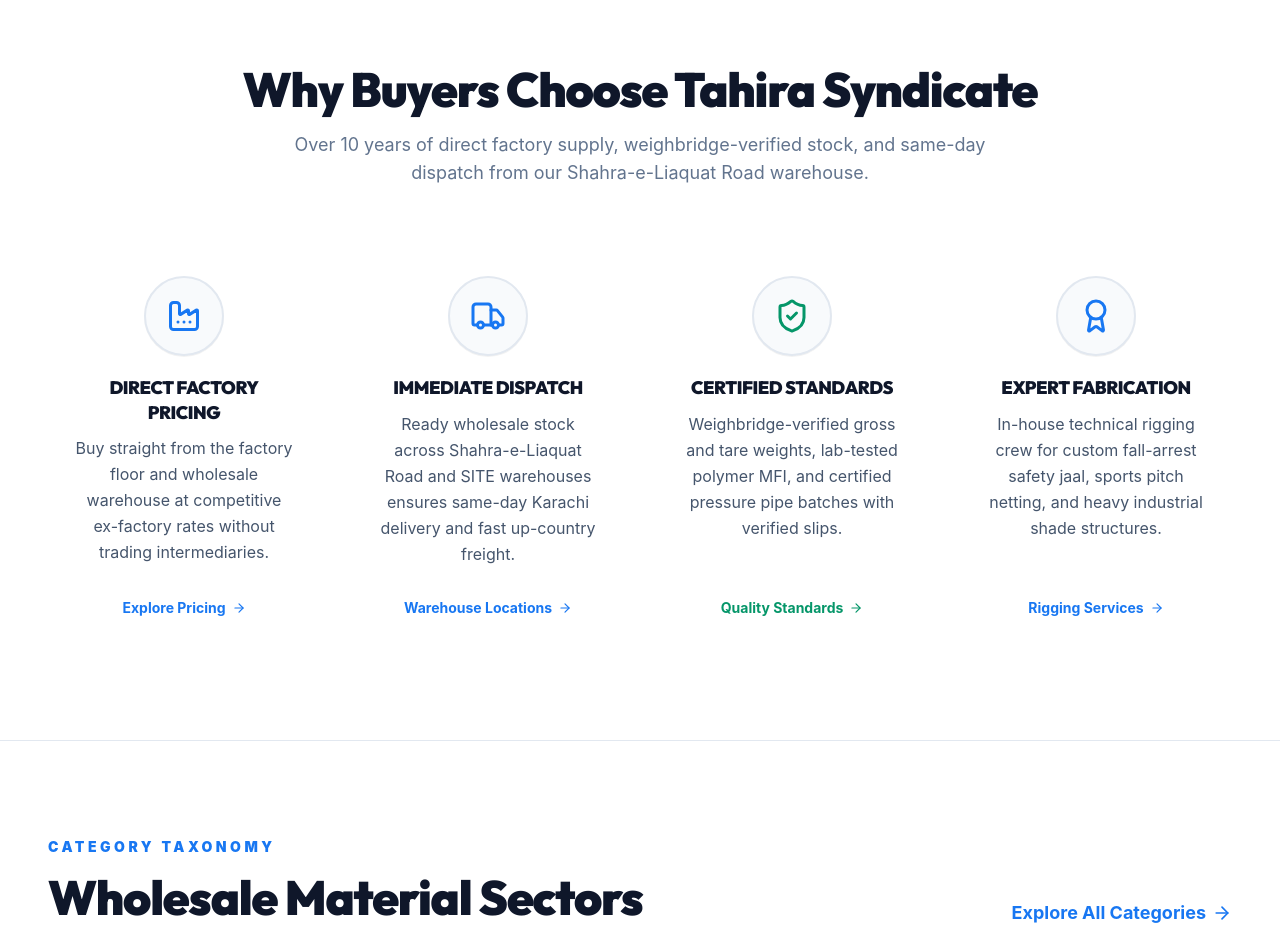
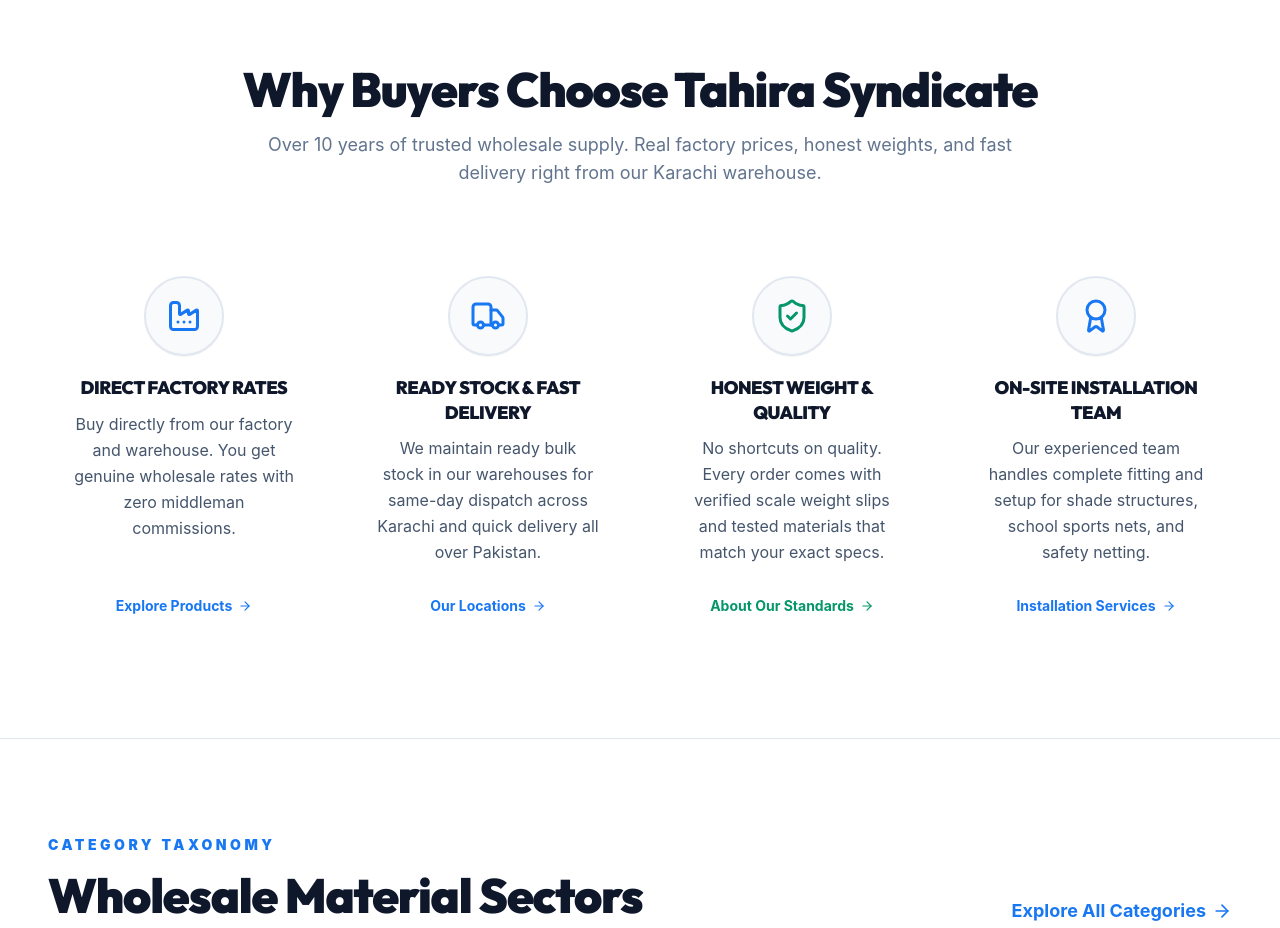
Before and after one commit to abbashasnainhabibi/Wholesales_business, a Next.js app: page / in a window 1280 px wide. Shown: the part 1560-2488 px from the top of the page. Built offline with nearby package versions, Linux system fonts and the light colour scheme; no server answers; the database is empty.

Commit message:
feat(seo): add google search console verification tag and humanize home trust pillars

```diff
--- a/app/layout.tsx
+++ b/app/layout.tsx
@@ -44,6 +44,9 @@
     ],
     shortcut: '/favicon.ico',
     apple: '/apple-touch-icon.png',
+  },
+  verification: {
+    google: 'Kt7NZ_H-hRvJ3lAUKt8c0TyF9VXleTS3Cp3KZlYcT3k',
   },
 }
 
--- a/components/wholesale-home.tsx
+++ b/components/wholesale-home.tsx
@@ -333,7 +333,7 @@
               Why Buyers Choose Tahira Syndicate
             </h2>
             <p className="mt-3 text-base sm:text-lg text-slate-500 max-w-3xl mx-auto">
-              Over 10 years of direct factory supply, weighbridge-verified stock, and same-day dispatch from our Shahra-e-Liaquat Road warehouse.
+              Over 10 years of trusted wholesale supply. Real factory prices, honest weights, and fast delivery right from our Karachi warehouse.
             </p>
 
             {/* 4-Column Feature Grid (2 per row on mobile) with Aligned Circular Badges */}
@@ -345,10 +345,10 @@
                     <Factory className="h-6 w-6 sm:h-9 sm:w-9" />
                   </div>
                   <h3 className="font-heading text-xs sm:text-base lg:text-lg font-black uppercase tracking-tight text-[#0F172A] group-hover:text-[#1877F2] transition leading-snug">
-                    Direct Factory Pricing
+                    Direct Factory Rates
                   </h3>
                   <p className="mt-1.5 sm:mt-2.5 text-xs sm:text-base text-slate-600 leading-snug sm:leading-relaxed max-w-xs">
-                    Buy straight from the factory floor and wholesale warehouse at competitive ex-factory rates without trading intermediaries.
+                    Buy directly from our factory and warehouse. You get genuine wholesale rates with zero middleman commissions.
                   </p>
                 </div>
                 <div className="mt-4 sm:mt-6 pt-1">
@@ -356,7 +356,7 @@
                     href="/products"
                     className="inline-flex items-center gap-1 sm:gap-1.5 text-[11px] sm:text-sm font-bold text-[#1877F2] hover:underline"
                   >
-                    Explore Pricing <ArrowRight className="h-3 w-3 sm:h-3.5 sm:w-3.5" />
+                    Explore Products <ArrowRight className="h-3 w-3 sm:h-3.5 sm:w-3.5" />
                   </Link>
                 </div>
               </div>
@@ -368,10 +368,10 @@
                     <Truck className="h-6 w-6 sm:h-9 sm:w-9" />
                   </div>
                   <h3 className="font-heading text-xs sm:text-base lg:text-lg font-black uppercase tracking-tight text-[#0F172A] group-hover:text-[#1877F2] transition leading-snug">
-                    Immediate Dispatch
+                    Ready Stock &amp; Fast Delivery
                   </h3>
                   <p className="mt-1.5 sm:mt-2.5 text-xs sm:text-base text-slate-600 leading-snug sm:leading-relaxed max-w-xs">
-                    Ready wholesale stock across Shahra-e-Liaquat Road and SITE warehouses ensures same-day Karachi delivery and fast up-country freight.
+                    We maintain ready bulk stock in our warehouses for same-day dispatch across Karachi and quick delivery all over Pakistan.
                   </p>
                 </div>
                 <div className="mt-4 sm:mt-6 pt-1">
@@ -379,7 +379,7 @@
                     href="/contact"
                     className="inline-flex items-center gap-1 sm:gap-1.5 text-[11px] sm:text-sm font-bold text-[#1877F2] hover:underline"
                   >
-                    Warehouse Locations <ArrowRight className="h-3 w-3 sm:h-3.5 sm:w-3.5" />
+                    Our Locations <ArrowRight className="h-3 w-3 sm:h-3.5 sm:w-3.5" />
                   </Link>
                 </div>
               </div>
@@ -391,10 +391,10 @@
                     <ShieldCheck className="h-6 w-6 sm:h-9 sm:w-9" />
                   </div>
                   <h3 className="font-heading text-xs sm:text-base lg:text-lg font-black uppercase tracking-tight text-[#0F172A] group-hover:text-[#059669] transition leading-snug">
-                    Certified Standards
+                    Honest Weight &amp; Quality
                   </h3>
                   <p className="mt-1.5 sm:mt-2.5 text-xs sm:text-base text-slate-600 leading-snug sm:leading-relaxed max-w-xs">
-                    Weighbridge-verified gross and tare weights, lab-tested polymer MFI, and certified pressure pipe batches with verified slips.
+                    No shortcuts on quality. Every order comes with verified scale weight slips and tested materials that match your exact specs.
                   </p>
                 </div>
                 <div className="mt-4 sm:mt-6 pt-1">
@@ -402,7 +402,7 @@
                     href="/about"
                     className="inline-flex items-center gap-1 sm:gap-1.5 text-[11px] sm:text-sm font-bold text-[#059669] hover:underline"
                   >
-                    Quality Standards <ArrowRight className="h-3 w-3 sm:h-3.5 sm:w-3.5" />
+                    About Our Standards <ArrowRight className="h-3 w-3 sm:h-3.5 sm:w-3.5" />
                   </Link>
                 </div>
               </div>
@@ -414,10 +414,10 @@
                     <Award className="h-6 w-6 sm:h-9 sm:w-9" />
                   </div>
                   <h3 className="font-heading text-xs sm:text-base lg:text-lg font-black uppercase tracking-tight text-[#0F172A] group-hover:text-[#1877F2] transition leading-snug">
-                    Expert Fabrication
+                    On-Site Installation Team
                   </h3>
                   <p className="mt-1.5 sm:mt-2.5 text-xs sm:text-base text-slate-600 leading-snug sm:leading-relaxed max-w-xs">
-                    In-house technical rigging crew for custom fall-arrest safety jaal, sports pitch netting, and heavy industrial shade structures.
+                    Our experienced team handles complete fitting and setup for shade structures, school sports nets, and safety netting.
                   </p>
                 </div>
                 <div className="mt-4 sm:mt-6 pt-1">
@@ -425,7 +425,7 @@
                     href="/services"
                     className="inline-flex items-center gap-1 sm:gap-1.5 text-[11px] sm:text-sm font-bold text-[#1877F2] hover:underline"
                   >
-                    Rigging Services <ArrowRight className="h-3 w-3 sm:h-3.5 sm:w-3.5" />
+                    Installation Services <ArrowRight className="h-3 w-3 sm:h-3.5 sm:w-3.5" />
                   </Link>
                 </div>
               </div>
```
Also changed, not shown: public/logo.png (added).
